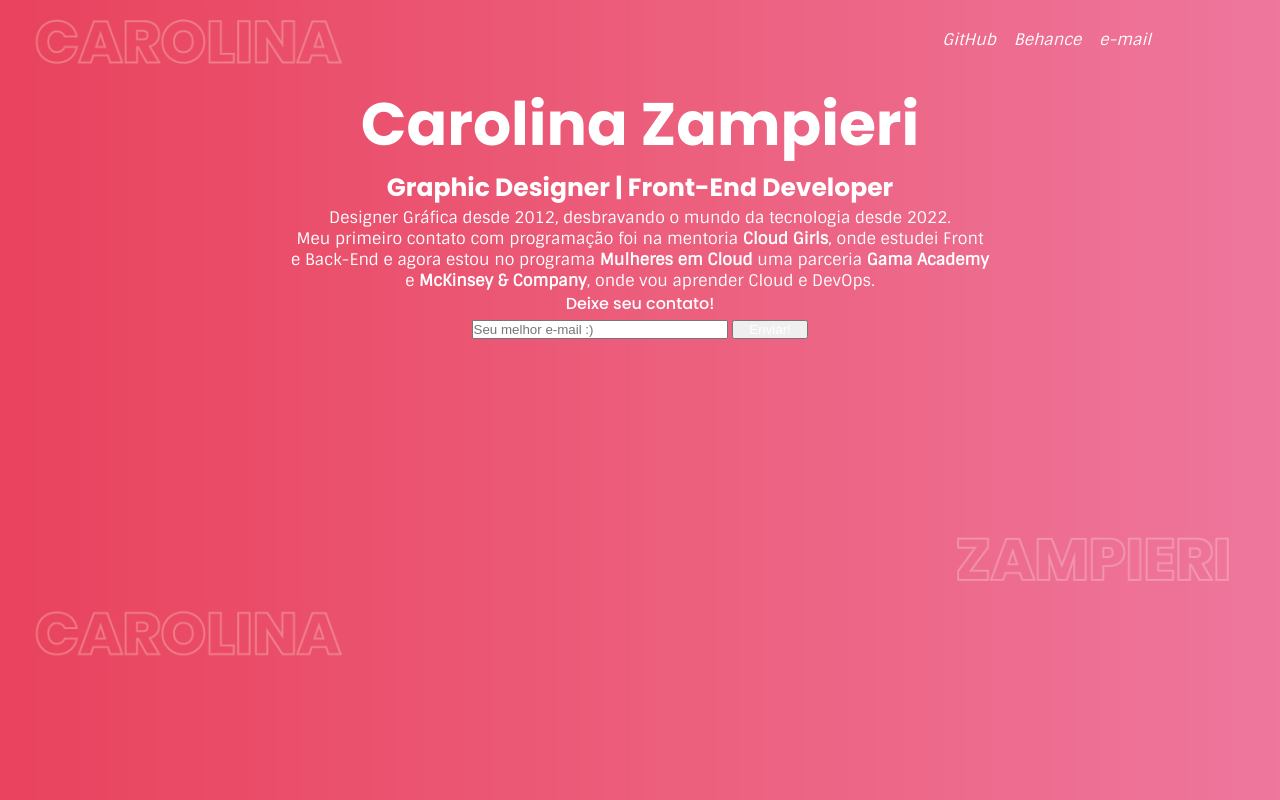
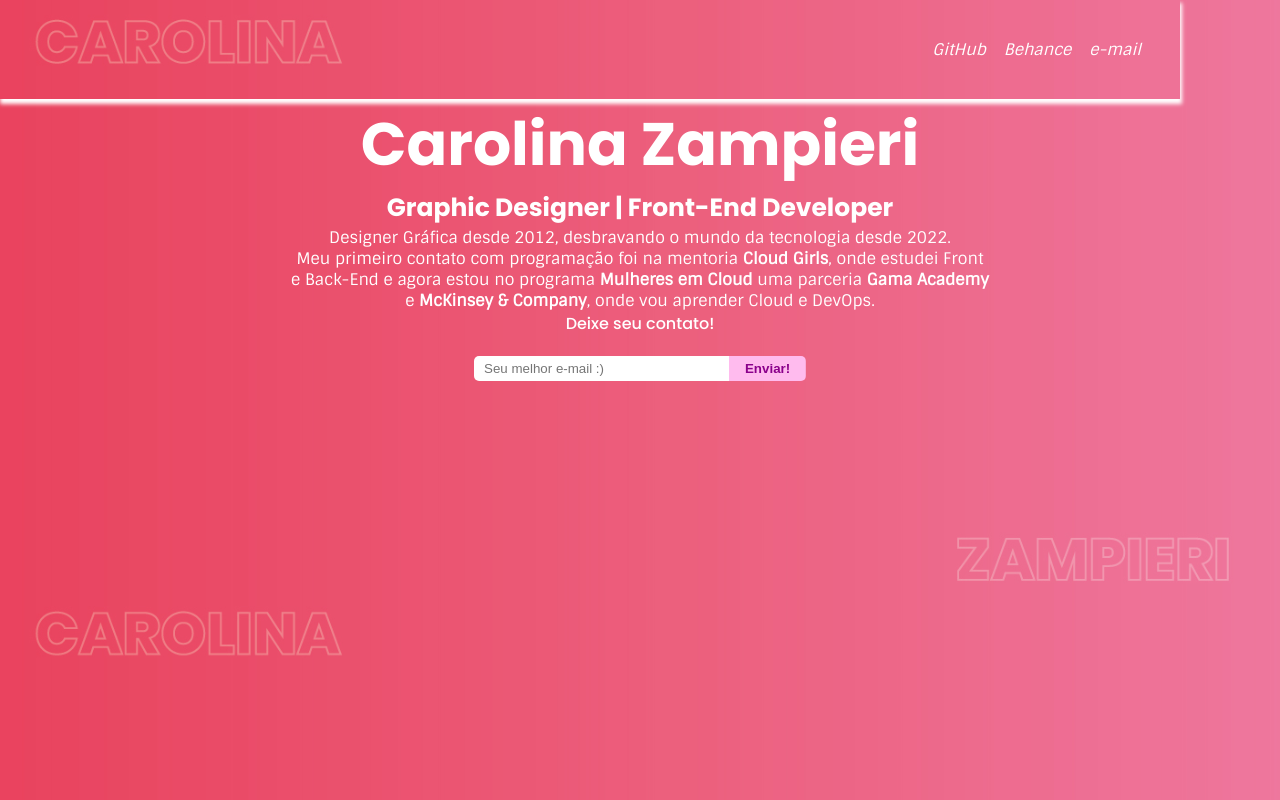
Before and after one commit to Carolina-Zampieri/Projeto-Mulheres-em-Cloud-HTML-CSS, a plain HTML site: page index.html in a window 1280 px wide. Drawn offline with Linux system fonts and the light colour scheme.

Commit message:
Botão e ul

```diff
--- a/styles.css
+++ b/styles.css
@@ -24,8 +24,9 @@
 header {
     display: flex;
     justify-content: flex-end;
-    padding: 20px;
+    padding: 30px;
     margin-right: 100px;
+    box-shadow: 1px 4px 4px 1px #FFFFFF;
 }
 
 header ul {
@@ -34,6 +35,15 @@
 
 header ul li {
     padding: 9px;
+}
+
+header ul li a {
+    transition: 100ms;
+}
+
+header ul li a:hover {
+    color: darkmagenta;
+    text-decoration: underline;
 }
 
 .container {
@@ -63,8 +73,29 @@
 
 .form input {
     width: 50%;
+    padding: 5px 10px;
+    border: none;
+    border-radius: 5px 0 0 5px;
 }
 
 .form button {
     width: 15%;
+    padding: 5px 10px;
+    /* background-color: #FFFFFF; */
+    background: linear-gradient(to right, rgb(231, 150, 184) 50%, rgb(255, 187, 238) 50%);
+    background-size: 200% 100%;
+    background-position: right bottom;
+    color: darkmagenta;
+    font-weight: 600;
+    border: none;
+    cursor: pointer;
+    transition: all 300ms ease-out;
+    border-radius: 0 5px 5px 0;
+    margin-top: 20px;
+    margin-left: -5px;
 }
+
+.form button:hover {
+    background-color: darkmagenta;
+    color: #FFFFFF;
+}
```
